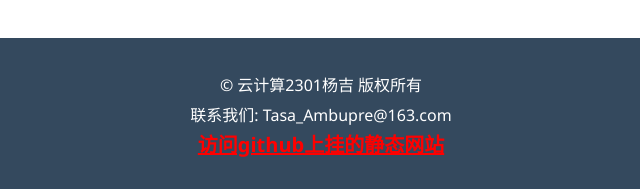
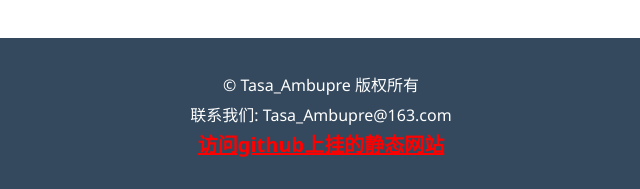
Before and after one commit to TasaAmbupre/TasaAmbupre.github.io, a plain HTML site: page DaZuoYe/Html/ZongZhan.html in a window 1280 px wide. Shown: the part 2080-2269 px from the top of the page, 319-959 px from the left. Drawn offline with Linux system fonts and the light colour scheme.

Commit message:
Update ZongZhan.html

```diff
--- a/DaZuoYe/Html/ZongZhan.html
+++ b/DaZuoYe/Html/ZongZhan.html
@@ -120,7 +120,7 @@
     </aside>
 
     <footer class="footer">
-        <p>© 云计算2301杨吉 版权所有</p>
+        <p>© Tasa_Ambupre 版权所有</p>
         <p>联系我们: Tasa_Ambupre@163.com</p>
         <p><a href="https://tasaambupre.github.io/">访问github上挂的静态网站</a></p>
     </footer>
```
